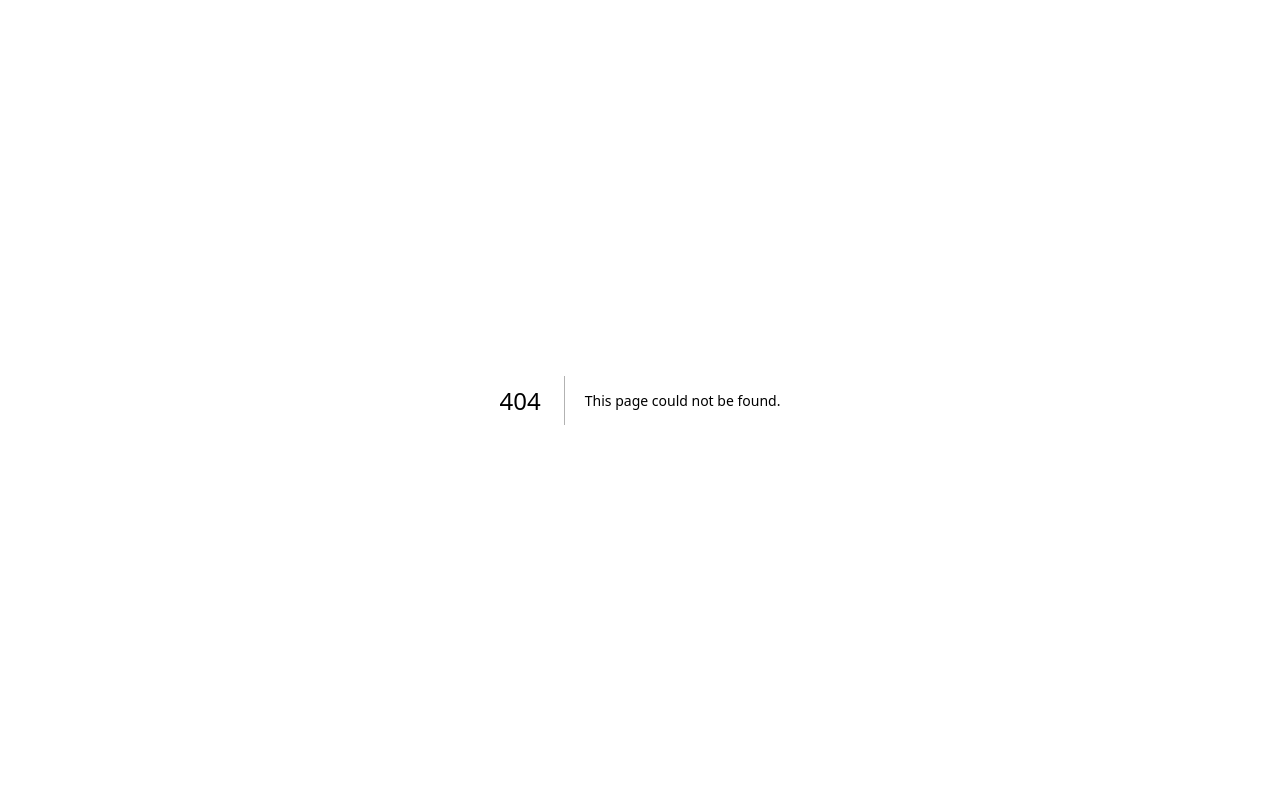
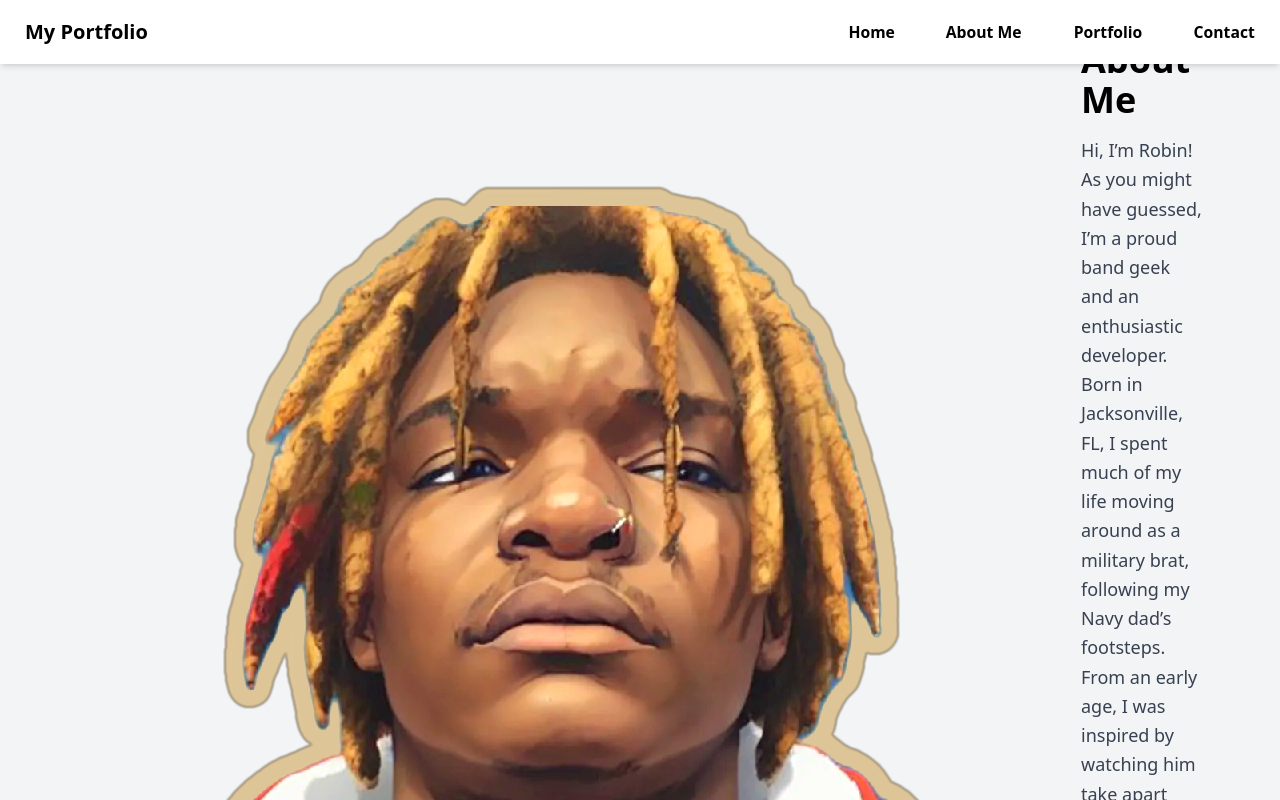
Before and after one commit to robinkelsickii/dev-portfolio, a Next.js app: page /about in a window 1280 px wide. Before the commit this address had no page. Shown: the top 800 px of the page. Built offline with nearby package versions, Linux system fonts and the light colour scheme.

Commit message:
Added styling and code to about me page

```diff
--- /dev/null
+++ b/app/about/layout.tsx
@@ -0,0 +1,17 @@
+import NavBar from "../components/NavBar";
+
+export default function AboutLayout({
+  children,
+}: {
+  children: React.ReactNode;
+}) {
+  return (
+    <div className="flex flex-col min-h-screen">
+      <NavBar />
+
+      <main className="flex-1 bg-gray-100">
+        <div className="max-w-7xl mx-auto p-4">{children}</div>
+      </main>
+    </div>
+  );
+}
--- /dev/null
+++ b/app/about/page.tsx
@@ -0,0 +1,53 @@
+import Image from "next/image";
+
+export default function AboutPage() {
+  return (
+    <div className="flex items-center justify-center min-h-screen bg-gray-100">
+      {/* Content Container */}
+      <div className="flex flex-col md:flex-row items-center md:items-start max-w-6xl mx-auto p-6 gap-8">
+        {/* Placeholder Picture */}
+        <div className="flex-shrink-0">
+          <div className="w-500 h-500 rounded-lg">
+            {/* Replace with an actual image */}
+            <Image
+              src="/img/ai-portrait.png"
+              alt="An AI picture of me"
+              className="object-cover w-full h-full rounded-lg pt-16"
+              width={350}
+              height={350}
+            />
+          </div>
+        </div>
+
+        {/* About Me Text */}
+        <div className="flex-1 text-center md:text-left">
+          <h1 className="text-4xl font-bold mb-4">About Me</h1>
+          <p className="text-lg leading-relaxed text-gray-700 pb-4">
+            Hi, I’m Robin! As you might have guessed, I’m a proud band geek and
+            an enthusiastic developer. Born in Jacksonville, FL, I spent much of
+            my life moving around as a military brat, following my Navy dad’s
+            footsteps. From an early age, I was inspired by watching him take
+            apart computers and programs to make them his own, which sparked my
+            passion for programming.
+          </p>
+          <p className="text-lg leading-relaxed text-gray-700 pb-4    ">
+            Today, I channel that passion into creating meaningful projects. I
+            share my home with three amazing pets: my cats, Sammy and Jayden,
+            and my dog, Lincoln. When I’m not coding, you’ll find me diving into
+            my favorite hobbies—basketball, crafting, anime, and video games. My
+            love for all things nerdy fuels my curiosity and drives my technical
+            knowledge, and I’m always ready to share that enthusiasm (sometimes
+            to a fault!).
+          </p>
+          <p className="text-lg leading-relaxed text-gray-700">
+            As a lifelong learner, I’m committed to staying ahead of the curve,
+            adapting to new technologies, and ensuring that every project I work
+            on is innovative and up-to-date. I’d love the chance to use my
+            skills and creativity to turn your vision into a reality. Let’s
+            build something amazing together!
+          </p>
+        </div>
+      </div>
+    </div>
+  );
+}
```
Also changed, not shown: public/img/ai-portrait.png (added).
